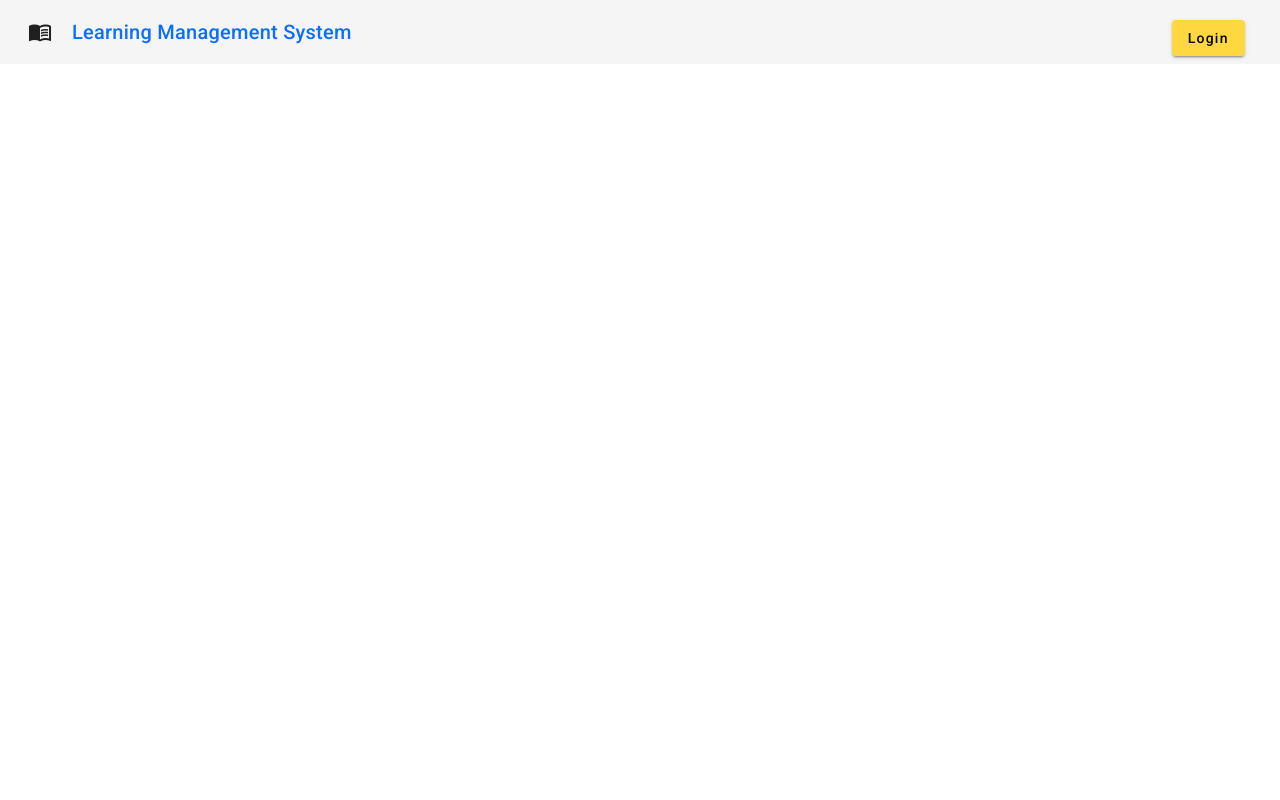
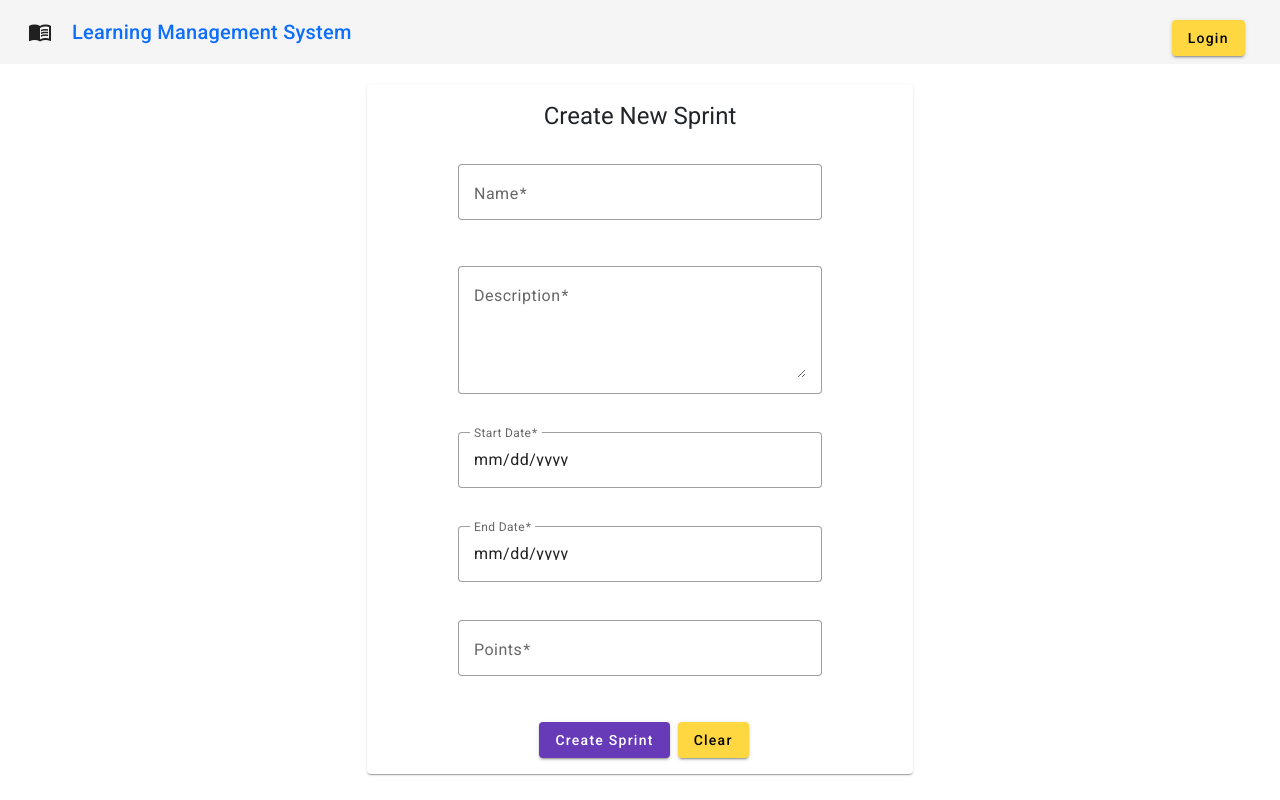
Before and after one commit to charankulal/LMS-Portal-Frontend-EG, an Angular app: page /create-sprint/1 in a window 1280 px wide. Before the commit this address led to /. Built offline with nearby package versions, Linux system fonts and the light colour scheme.

Commit message:
update: added create-sprint

```diff
--- a/src/app/pages/admin/dashboard/dashboard.component.css
+++ b/src/app/pages/admin/dashboard/dashboard.component.css
@@ -23,11 +23,11 @@
     text-align: center;
  }
 .sidebar {
-    width: 200px; /* Width of the sidebar */
+  width: 17vw; /* Width of the sidebar */
     background-color: rgb(248, 249, 250); /* Background color */
     /* Padding for aesthetics */
-    height: 100vh; /* Full height */
-    position: fixed; /* Fixed position */
+    height: 86vh; /* Full height */
+    position: absolute;
     overflow-y: auto; /* Scroll if necessary */
     left: 0px;
     top: 60px;
@@ -35,7 +35,7 @@
 
   /* Main Content */
   .main-content {
-    margin-left: 220px; /* Space for the sidebar */
+    margin-left: 150px; /* Space for the sidebar */
     padding: 20px; /* Padding for the main content */
     flex-grow: 1; /* Allow main content to grow */
   }
--- /dev/null
+++ b/src/app/pages/admin/view-trainees/view-trainees.component.html
@@ -0,0 +1,42 @@
+<div class="container">
+    <h2>All Trainees</h2>
+    <table mat-table [dataSource]="trainees" class="mat-elevation-z8">
+        <ng-container matColumnDef="Sl No">
+            <th mat-header-cell *matHeaderCellDef> Sl No </th>
+            <td mat-cell *matCellDef="let element; let i = index"> {{i + 1}} </td>
+        </ng-container>
+
+        <ng-container matColumnDef="Full Name">
+            <th mat-header-cell *matHeaderCellDef> Name </th>
+            <td mat-cell *matCellDef="let trainee"> {{trainee.fullName}} </td>
+        </ng-container>
+
+        <ng-container matColumnDef="Password">
+            <th mat-header-cell *matHeaderCellDef> Password </th>
+            <td mat-cell *matCellDef="let trainee"> {{trainee.password}} </td>
+        </ng-container>
+
+        <ng-container matColumnDef="Email">
+            <th mat-header-cell *matHeaderCellDef> Email </th>
+            <td mat-cell *matCellDef="let trainee"> {{trainee.email}} </td>
+        </ng-container>
+
+        <ng-container matColumnDef="Points">
+            <th mat-header-cell *matHeaderCellDef> Points </th>
+            <td mat-cell *matCellDef="let trainee"> {{trainee.points}} </td>
+        </ng-container>
+
+        <ng-container matColumnDef="actions">
+            <th mat-header-cell *matHeaderCellDef> Actions </th>
+            <td mat-cell *matCellDef="let batch">
+                <button mat-raised-button color="primary">View</button>
+                <button mat-stroked-button color="primary" class="mx-3">Update</button>
+                <button mat-flat-button color="accent">Delete</button>
+            </td>
+        </ng-container>
+
+
+        <tr mat-header-row *matHeaderRowDef="displayedColumns" class="table-header"></tr>
+        <tr mat-row *matRowDef="let row; columns: displayedColumns;"></tr>
+    </table>
+</div>
--- /dev/null
+++ b/src/app/pages/admin/view-trainees/view-trainees.component.ts
@@ -0,0 +1,38 @@
+import { Component, OnInit } from '@angular/core';
+import { MatButtonModule } from '@angular/material/button';
+import { MatTableModule } from '@angular/material/table';
+import { LoginService } from '../../../services/login.service';
+import { Router } from '@angular/router';
+import { UserService } from '../../../services/user.service';
+import { JsonPipe } from '@angular/common';
+import { DataSource } from '@angular/cdk/collections';
+
+@Component({
+  selector: 'app-view-trainees',
+  standalone: true,
+  imports: [MatTableModule, MatButtonModule, JsonPipe],
+  templateUrl: './view-trainees.component.html',
+  styleUrl: './view-trainees.component.css'
+})
+export class ViewTraineesComponent implements OnInit {
+  trainees: any[] = [];
+
+  displayedColumns: string[] = ["Sl No", 'Full Name', 'Password', 'Email', 'Points', 'actions'];
+  constructor(private login: LoginService, private router: Router, private userservice: UserService) { }
+  ngOnInit(): void {
+    if (!this.login.isLoggedIn() || this.login.getUserRole() != "Admin") {
+      this.login.logout()
+      this.router.navigate(['/login'])
+    }
+
+    this.userservice.getAllTrainees().subscribe(
+      (data: any) => {
+        this.trainees = data;
+        console.log(this.trainees)
+      },
+      (error) => {
+        console.error('Error fetching batches:', error);
+      }
+    );
+  }
+}
--- a/src/app/pages/batch/view-batch/view-batch.component.html
+++ b/src/app/pages/batch/view-batch/view-batch.component.html
@@ -6,7 +6,7 @@
         <b>Description:</b> {{batch.description}}
     </mat-card-content>
     <mat-card-actions class="m-4">
-        <button mat-raised-button color="accent" >Add Sprints</button>
+        <button mat-raised-button color="accent" (click)="createSprint()" >Add Sprints</button>
         <button mat-raised-button color="primary" class="mx-2">View Sprints</button>
         <button mat-stroked-button color="primary" >Add Trainees</button>
         <button mat-flat-button color="accent" class="mx-2">View All Trainees </button>
--- a/src/app/pages/batch/view-batch/view-batch.component.ts
+++ b/src/app/pages/batch/view-batch/view-batch.component.ts
@@ -13,8 +13,8 @@ import { LoginService } from '../../../services/login.service';
   styleUrl: './view-batch.component.css'
 })
 export class ViewBatchComponent implements OnInit {
-  batch:any=[]
-  constructor(private batchService: BatchService,private route: ActivatedRoute,private login:LoginService,private router:Router){}
+  batch: any = []
+  constructor(private batchService: BatchService, private route: ActivatedRoute, private login: LoginService, private router: Router) { }
   ngOnInit(): void {
     if (!this.login.isLoggedIn() || this.login.getUserRole() != "Instructor") {
       this.login.logout()
@@ -30,4 +30,8 @@ export class ViewBatchComponent implements OnInit {
     );
 
   }
+
+  createSprint() {
+    this.router.navigate([`create-sprint/${this.route.snapshot.paramMap.get('id')}`])
+  }
 }
--- a/src/app/pages/instructor/view-all-batches/view-all-batches.component.ts
+++ b/src/app/pages/instructor/view-all-batches/view-all-batches.component.ts
@@ -17,7 +17,7 @@ export class ViewAllBatchesComponent implements OnInit{
   batches: any = [];
 
   displayedColumns: string[] = ["Sl No", 'name', 'description','actions'];
-  constructor(private snack: MatSnackBar, private batchService: BatchService, private router: Router,private  login:LoginService) { }
+  constructor(private batchService: BatchService, private router: Router,private  login:LoginService) { }
   ngOnInit(): void {
     if (!this.login.isLoggedIn() || this.login.getUserRole() != "Instructor") {
       this.login.logout()
--- /dev/null
+++ b/src/app/pages/sprint/create-sprint/create-sprint.component.html
@@ -0,0 +1,54 @@
+<div class="container">
+    <div class="row">
+        <div class="col-md-6 offset-md-3 my-2">
+            <mat-card >
+
+                <h1 class="text-center my-3">Create New Sprint</h1>
+                <form >
+
+                    <!-- Batch name Field -->
+                    <mat-form-field class="full-width margin col-md-8 offset-md-2 my-3 " appearance="outline">
+                        <mat-label>Name</mat-label>
+                        <input required matInput placeholder="Enter Sprint Name" name="name" type="text"
+                           />
+                    </mat-form-field>
+
+                    <!-- Description field -->
+                    <mat-form-field class="full-width margin col-md-8 offset-md-2 my-2" appearance="outline">
+                        <mat-label>Description</mat-label>
+                        <textarea required type="text" matInput placeholder="Enter Description" name="description"
+                            rows="4" ></textarea>
+                    </mat-form-field>
+
+                    <!-- From date field -->
+
+                    <mat-form-field class="full-width margin col-md-8 offset-md-2 my-2" appearance="outline">
+                        <mat-label>Start Date</mat-label>
+                        <input required type="date" matInput placeholder="Enter Start day" name="start"/>
+                    </mat-form-field>
+
+                    <!-- End Date field -->
+                    <mat-form-field class="full-width margin col-md-8 offset-md-2 my-2" appearance="outline">
+                        <mat-label>End Date</mat-label>
+                        <input required type="date" matInput placeholder="Enter End day" name="end"/>
+                    </mat-form-field>
+
+                    <!-- Points field -->
+                    <mat-form-field class="full-width margin col-md-8 offset-md-2 my-2" appearance="outline">
+                        <mat-label>Points</mat-label>
+                        <input required type="text" matInput placeholder="Enter Points for completion" name="points"/>
+                    </mat-form-field>
+
+                    <div class="container text-center margin my-3">
+                        <button type="submit" mat-raised-button color="primary" class="mx-2">
+                            Create Sprint
+                        </button>
+                        <button type="reset" mat-raised-button color="accent" class="margin-left">
+                            Clear
+                        </button>
+                    </div>
+                </form>
+            </mat-card>
+        </div>
+    </div>
+</div>
--- a/src/app/services/user.service.ts
+++ b/src/app/services/user.service.ts
@@ -13,4 +13,10 @@ export class UserService {
   public createUser(userData:any){
     return this.http.post(`${baseUrl}/api/users/create`,userData)
   }
+
+  // get all trainees
+  public getAllTrainees()
+  {
+    return this.http.get(`${baseUrl}/api/users/trainees`)
+  }
 }
```
Also changed, not shown: src/app/app.routes.ts (+5 -3 lines), src/app/pages/sprint/create-sprint/create-sprint.component.ts (added, +16 -0 lines), src/app/pages/admin/view-trainees/view-trainees.component.css (added), src/app/pages/sprint/create-sprint/create-sprint.component.css (added), 2 other files (tests, documents, lock files or other folders).
